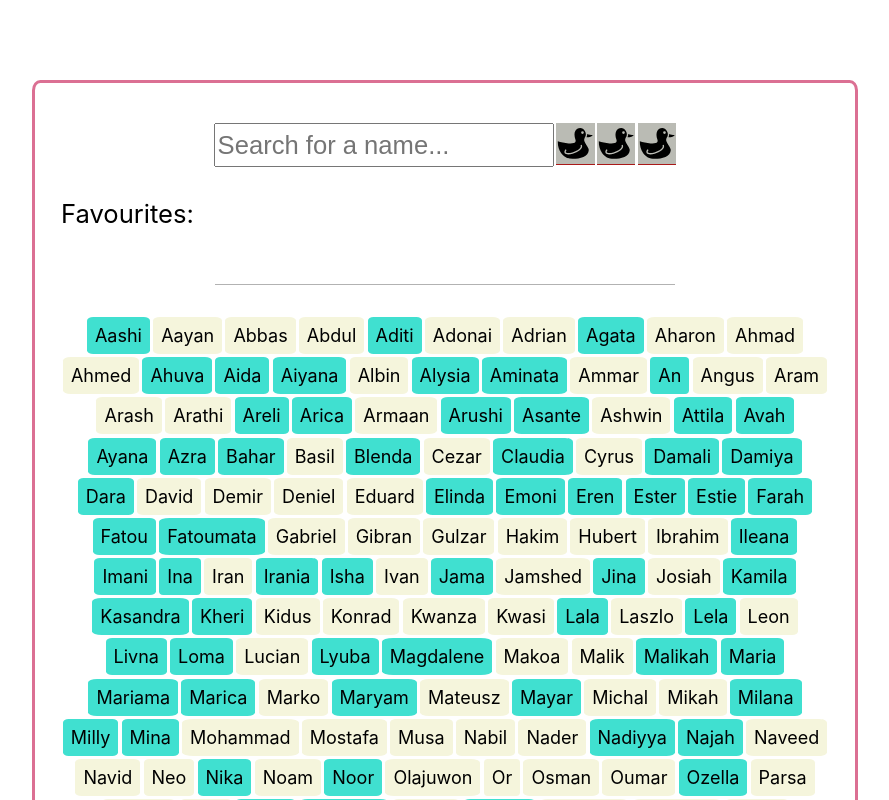
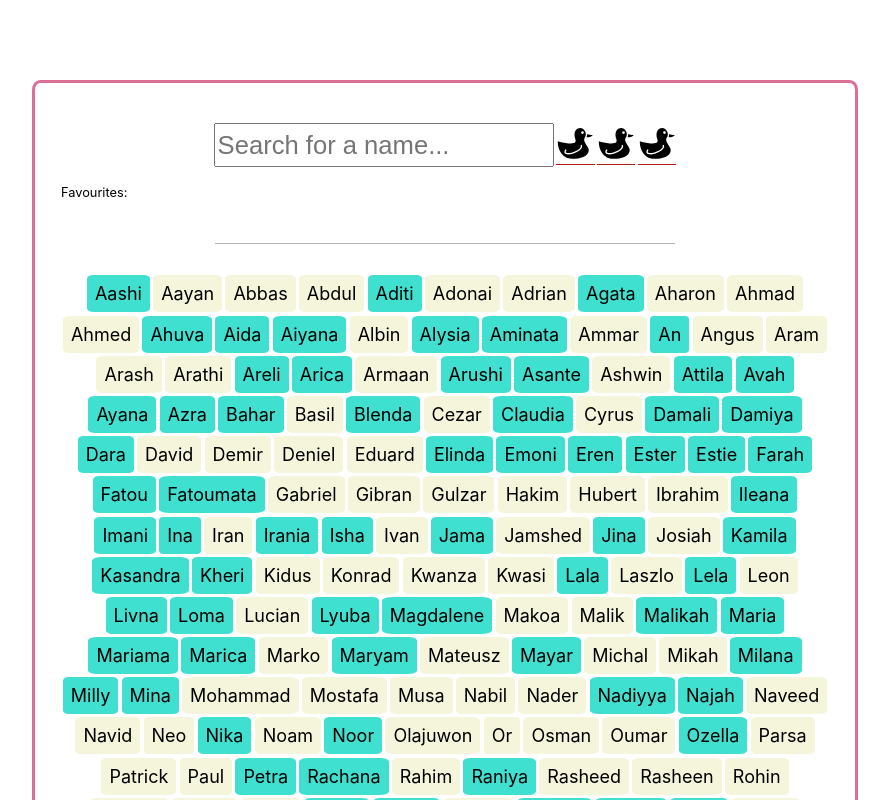
Before and after one commit to kbakande/baby-names-picker, a React (Create React App) app: page / in a window 1280 px wide. Shown: the top 800 px of the page, without its empty margins (195-1084 px from the left). Built offline with nearby package versions, Linux system fonts and the light colour scheme.

Commit message:
add styling for favorite container and icons with search bar

```diff
--- a/src/App.css
+++ b/src/App.css
@@ -34,6 +34,10 @@
   background-color: turquoise;
 }
 
+.all {
+  background-color: rgb(186, 187, 180);
+}
+
 hr {
   width: 60%;
   height: 1px;
@@ -47,11 +51,18 @@ hr {
   display: flex;
   flex-flow: row wrap;
   justify-content:left;
+  align-items: center;
+}
+
+
+.name-list {
+  display: inline-block;
 }
 
 .favourites-list {
   display: inline-block;
-  font-size: 2vw;
+  font-size: 1vw;
+  margin-right: 1vw;
 
 }
 
@@ -70,11 +81,10 @@ hr {
 .duck-icon {
   height: 3.2vw;
   width: 3vw;
-  background-color: rgb(186, 187, 180);
 }
 
 .active {
-  border-bottom: rgba(168, 12, 12, 0.925) solid 0.5px;
+  border-bottom: rgba(168, 12, 12, 0.925) solid 1px;
 }
 
 .search-container {
```
